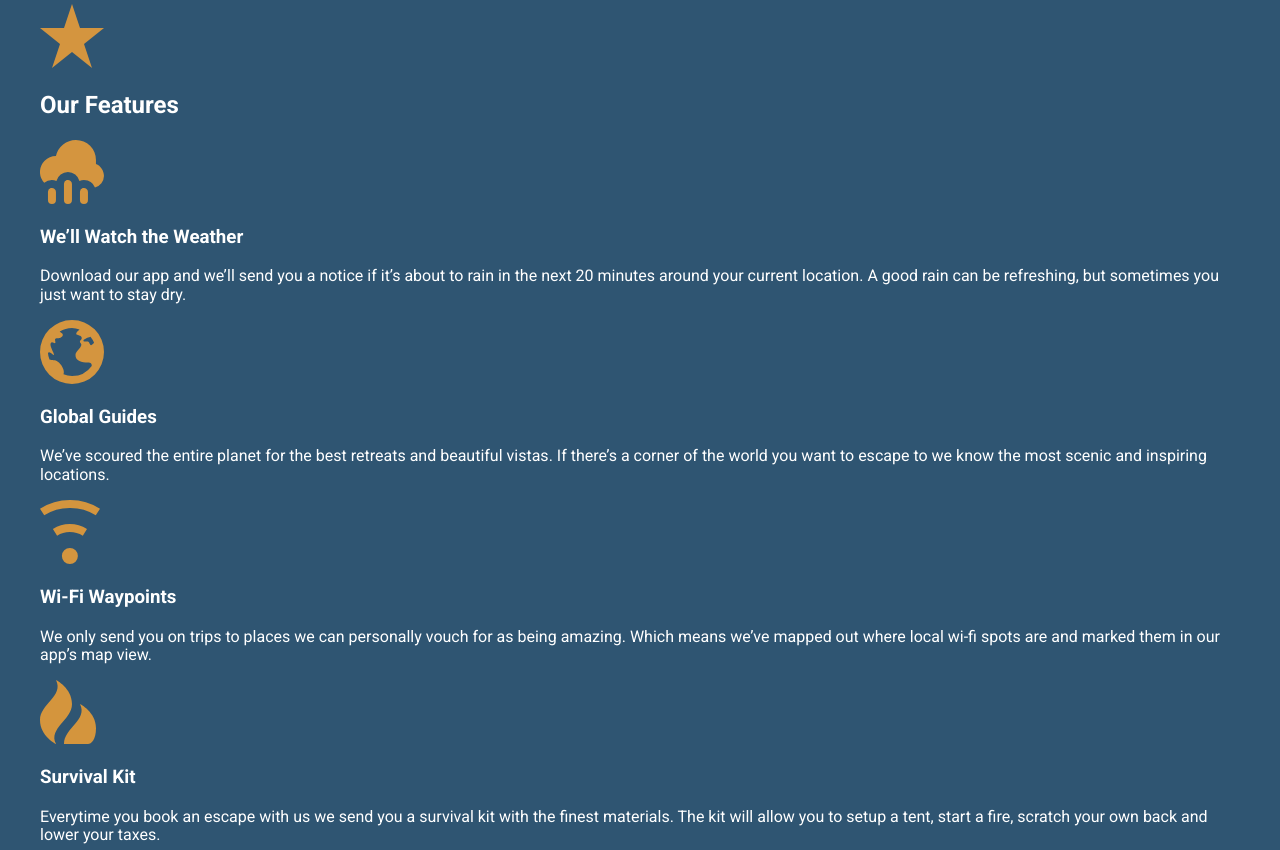
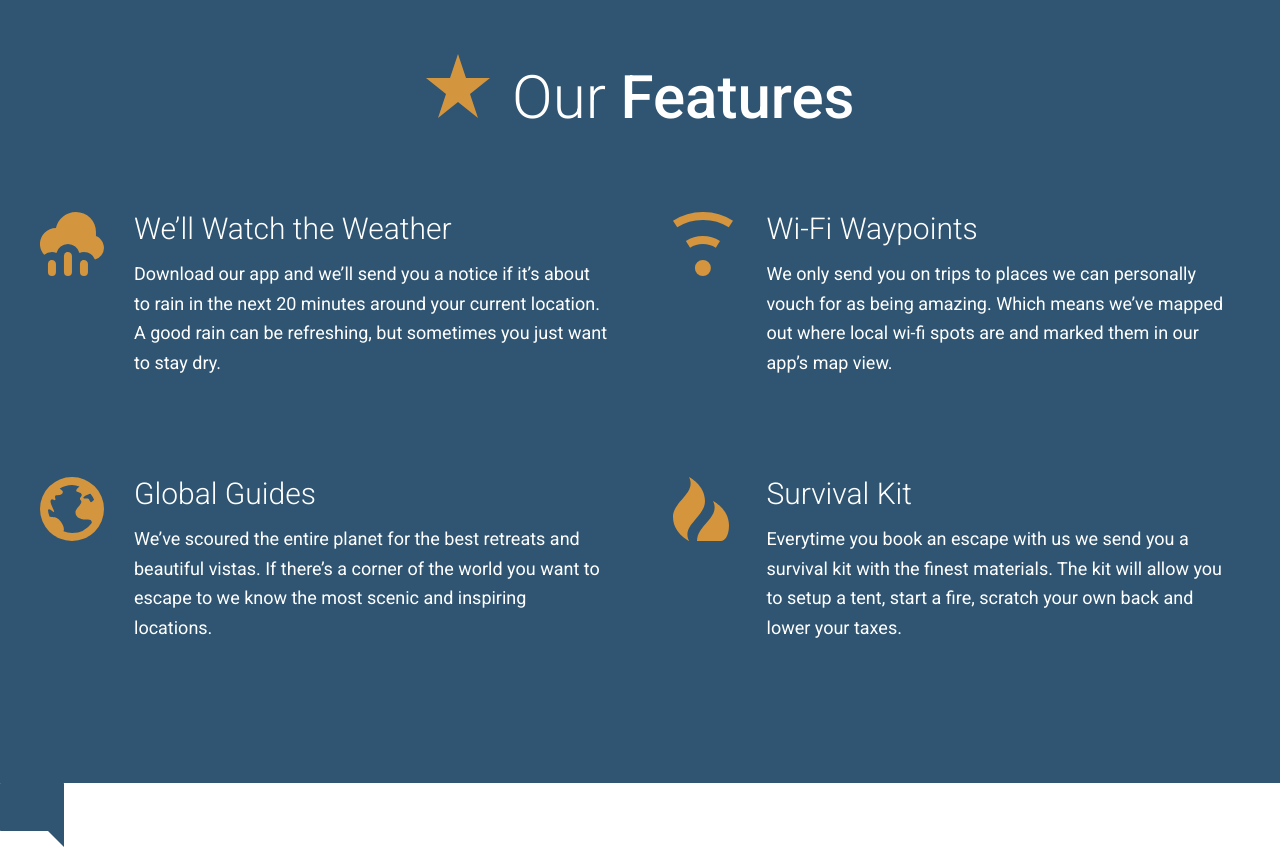
Before and after one commit to alexan059/demo-site, a website: page app/index.html in a window 1280 px wide. Shown: the part 2258-3108 px from the top of the page. Drawn offline with Linux system fonts and the light colour scheme.

Commit message:
Our features part 1

```diff
--- /dev/null
+++ b/app/assets/styles/modules/_feature-item.css
@@ -0,0 +1,16 @@
+.feature-item {
+  position: relative;
+  padding-left: 94px;
+  padding-bottom: 2.5rem;
+
+  &__icon {
+    position: absolute;
+    left: 0;
+  }
+
+  &__title {
+    font-size: 1.875rem;
+    font-weight: 300;
+    margin-bottom: .8rem;
+  }
+}
--- a/app/assets/styles/modules/_generic-content-container.css
+++ b/app/assets/styles/modules/_generic-content-container.css
@@ -1,8 +1,8 @@
-.generic-content-containter {
+.generic-content-container {
 
   p {
     line-height: 1.65;
-    margin: 1.8rem 0;
+    margin: 0 0 1.8rem 0;
 
     @mixin atSmall {
       font-size: 1.125rem;
--- /dev/null
+++ b/app/assets/styles/modules/_section-title.css
@@ -0,0 +1,27 @@
+.section-title {
+  font-size: 2.55rem;
+  font-weight: 300;
+  text-align: center;
+
+  @mixin atSmall {
+    font-size: 3.75rem;
+  }
+
+  strong {
+    font-weight: 500;
+  }
+
+  &__icon {
+    display: block;
+    margin-left: auto;
+    margin-right: auto;
+    margin-bottom: .5rem;
+
+    @mixin atSmall {
+      margin-right: .5rem;
+      margin-left: 0;
+      margin-bottom: 0;
+      display: inline-block;
+    }
+  }
+}
--- a/app/assets/styles/styles.css
+++ b/app/assets/styles/styles.css
@@ -9,3 +9,5 @@
 @import "modules/_headline";
 @import "modules/_row";
 @import "modules/_generic-content-container";
+@import "modules/_section-title";
+@import "modules/_feature-item";
--- a/app/index.html
+++ b/app/index.html
@@ -72,7 +72,7 @@
           </picture>
         </div>
         <div class="row__medium-8 row__medium-8--smaller">
-          <div class="generic-content-containter">
+          <div class="generic-content-container">
             <h2 class="headline headline--no-t-margin">Here&rsquo;s how we got started&hellip;</h2>
             <p>Lorem ipsum dolor sit amet, consectetur adipisicing elit, sed do eiusmod tempor incididunt ut labore et
               dolore magna aliqua. Ut enim ad minim veniam, <a href="#">quis nostrud exercitation</a> ullamco laboris nisi
@@ -94,28 +94,44 @@
 
   <div id="features" class="page-section page-section--blue">
    <div class="wrapper">
-     <img src="assets/images/icons/star.svg">
-     <h2>Our Features</h2>
+     <h2 class="section-title">
+       <img class="section-title__icon" src="assets/images/icons/star.svg">
+       Our <strong>Features</strong>
+     </h2>
 
-     <img src="assets/images/icons/rain.svg">
-     <h3>We&rsquo;ll Watch the Weather</h3>
+     <div class="row row--gutters generic-content-container">
+       <div class="row__medium-6">
+         <div class="feature-item">
+           <img class="feature-item__icon" src="assets/images/icons/rain.svg">
+           <h3 class="feature-item__title">We&rsquo;ll Watch the Weather</h3>
            <p>Download our app and we&rsquo;ll send you a notice if it&rsquo;s about to rain in the next 20 minutes around
              your current location. A good rain can be refreshing, but sometimes you just want to stay dry.</p>
+         </div>
 
-     <img src="assets/images/icons/globe.svg">
-     <h3>Global Guides</h3>
+         <div class="feature-item">
+           <img class="feature-item__icon" src="assets/images/icons/globe.svg">
+           <h3 class="feature-item__title">Global Guides</h3>
            <p>We&rsquo;ve scoured the entire planet for the best retreats and beautiful vistas. If there&rsquo;s a corner
              of the world you want to escape to we know the most scenic and inspiring locations.</p>
-
-     <img src="assets/images/icons/wifi.svg">
-     <h3>Wi-Fi Waypoints</h3>
+         </div>
+       </div>
+       <div class="row__medium-6">
+         <div class="feature-item">
+           <img class="feature-item__icon" src="assets/images/icons/wifi.svg">
+           <h3 class="feature-item__title">Wi-Fi Waypoints</h3>
            <p>We only send you on trips to places we can personally vouch for as being amazing. Which means we&rsquo;ve
              mapped out where local wi-fi spots are and marked them in our app&rsquo;s map view.</p>
+         </div>
 
-     <img src="assets/images/icons/fire.svg">
-     <h3>Survival Kit</h3>
+         <div class="feature-item">
+           <img class="feature-item__icon" src="assets/images/icons/fire.svg">
+           <h3 class="feature-item__title">Survival Kit</h3>
            <p>Everytime you book an escape with us we send you a survival kit with the finest materials. The kit will allow
              you to setup a tent, start a fire, scratch your own back and lower your taxes.</p>
+         </div>
+       </div>
+     </div>
+
    </div>
   </div>
 
--- a/app/temp/styles/styles.css
+++ b/app/temp/styles/styles.css
@@ -675,8 +675,16 @@ a {
   margin-right: -65px;
 }
 
+.row--gutters-large {
+  margin-right: -100px;
+}
+
 .row--gutters > div {
   padding-right: 65px;
+}
+
+.row--gutters-large > div {
+  padding-right: 100px;
 }
 
 .row__b-margin-until-medium {
@@ -698,6 +706,11 @@ a {
     width: 37%;
   }
 
+  .row__medium-6 {
+    float: left;
+    width: 50%;
+  }
+
   .row__medium-8 {
     float: left;
     width: 66.66%;
@@ -708,18 +721,69 @@ a {
   }
 }
 
-.generic-content-containter p {
+.generic-content-container p {
   line-height: 1.65;
-  margin: 1.8rem 0;
+  margin: 0 0 1.8rem 0;
 }
 
 @media (min-width: 530px) {
 
-  .generic-content-containter p {
+  .generic-content-container p {
     font-size: 1.125rem;
   }
 }
 
-.generic-content-containter p a {
+.generic-content-container p a {
   font-weight: 700;
 }
+
+.section-title {
+  font-size: 2.55rem;
+  font-weight: 300;
+  text-align: center;
+}
+
+@media (min-width: 530px) {
+
+  .section-title {
+    font-size: 3.75rem;
+  }
+}
+
+.section-title strong {
+  font-weight: 500;
+}
+
+.section-title__icon {
+  display: block;
+  margin-left: auto;
+  margin-right: auto;
+  margin-bottom: .5rem;
+}
+
+@media (min-width: 530px) {
+
+  .section-title__icon {
+    margin-right: .5rem;
+    margin-left: 0;
+    margin-bottom: 0;
+    display: inline-block;
+  }
+}
+
+.feature-item {
+  position: relative;
+  padding-left: 94px;
+  padding-bottom: 2.5rem;
+}
+
+.feature-item__icon {
+  position: absolute;
+  left: 0;
+}
+
+.feature-item__title {
+  font-size: 1.875rem;
+  font-weight: 300;
+  margin-bottom: .8rem;
+}
```
Also changed, not shown: app/assets/styles/modules/_row.css (+13 -0 lines). Lines whose indentation alone changed are shown as unchanged.
